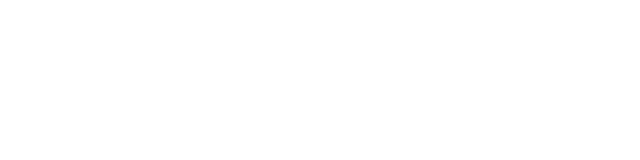
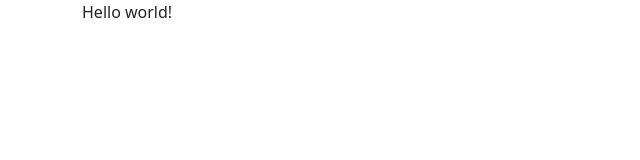
Before and after one commit to pawelpikus/admin-dashboard, a React (Create React App) app: page / in a window 1280 px wide. Shown: the top 160 px of the page, without its empty margins (0-640 px from the left). Built offline with nearby package versions, Linux system fonts and the light colour scheme.

Commit message:
addding eslint and prettier rules for tests and adding react-bootstrap

```diff
--- a/package.json
+++ b/package.json
@@ -10,7 +10,9 @@
     "@types/node": "^16.7.13",
     "@types/react": "^17.0.20",
     "@types/react-dom": "^17.0.9",
+    "bootstrap": "5.1.3",
     "react": "^17.0.2",
+    "react-bootstrap": "^2.1.2",
     "react-dom": "^17.0.2",
     "react-scripts": "5.0.0",
     "typescript": "^4.4.2",
--- a/public/index.html
+++ b/public/index.html
@@ -24,6 +24,12 @@
       work correctly both with client-side routing and a non-root public URL.
       Learn how to configure a non-root public URL by running `npm run build`.
     -->
+    <link
+      rel="stylesheet"
+      href="https://cdn.jsdelivr.net/npm/bootstrap@5.1.3/dist/css/bootstrap.min.css"
+      integrity="sha384-1BmE4kWBq78iYhFldvKuhfTAU6auU8tT94WrHftjDbrCEXSU1oBoqyl2QvZ6jIW3"
+      crossorigin="anonymous"
+    />
     <title>React App</title>
   </head>
   <body>
--- a/src/App.tsx
+++ b/src/App.tsx
@@ -1,5 +1,13 @@
+import { Container, Row, Col } from "react-bootstrap";
+
 function App() {
-  return null;
+  return (
+    <Container>
+      <Row>
+        <Col>Hello world!</Col>
+      </Row>
+    </Container>
+  );
 }
 
 export default App;
--- a/src/index.css
+++ /dev/null
@@ -1,13 +0,0 @@
-body {
-  margin: 0;
-  font-family: -apple-system, BlinkMacSystemFont, 'Segoe UI', 'Roboto', 'Oxygen',
-    'Ubuntu', 'Cantarell', 'Fira Sans', 'Droid Sans', 'Helvetica Neue',
-    sans-serif;
-  -webkit-font-smoothing: antialiased;
-  -moz-osx-font-smoothing: grayscale;
-}
-
-code {
-  font-family: source-code-pro, Menlo, Monaco, Consolas, 'Courier New',
-    monospace;
-}
```
Also changed, not shown: src/index.tsx (+6 -6 lines), 2 other files (tests, documents, lock files or other folders).
